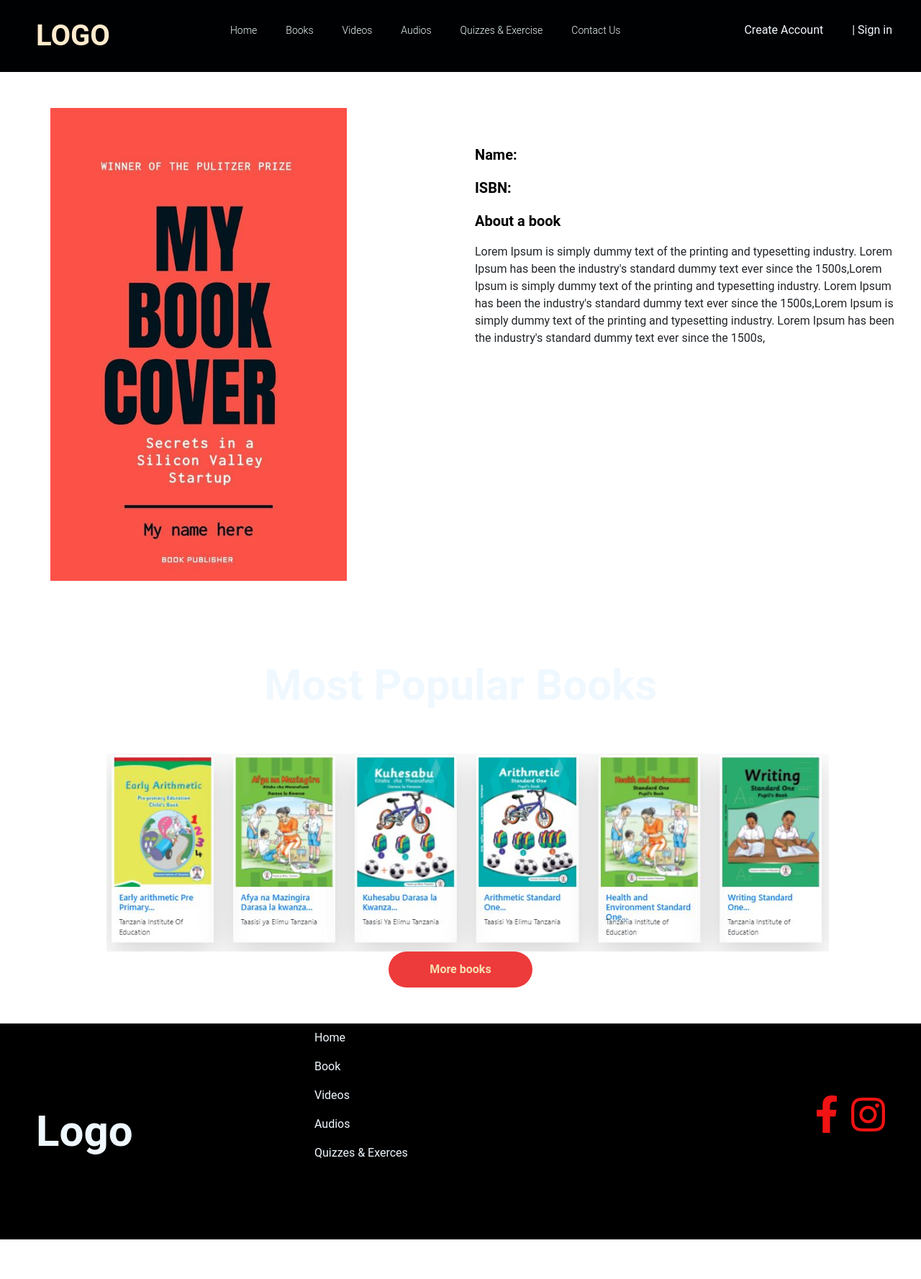
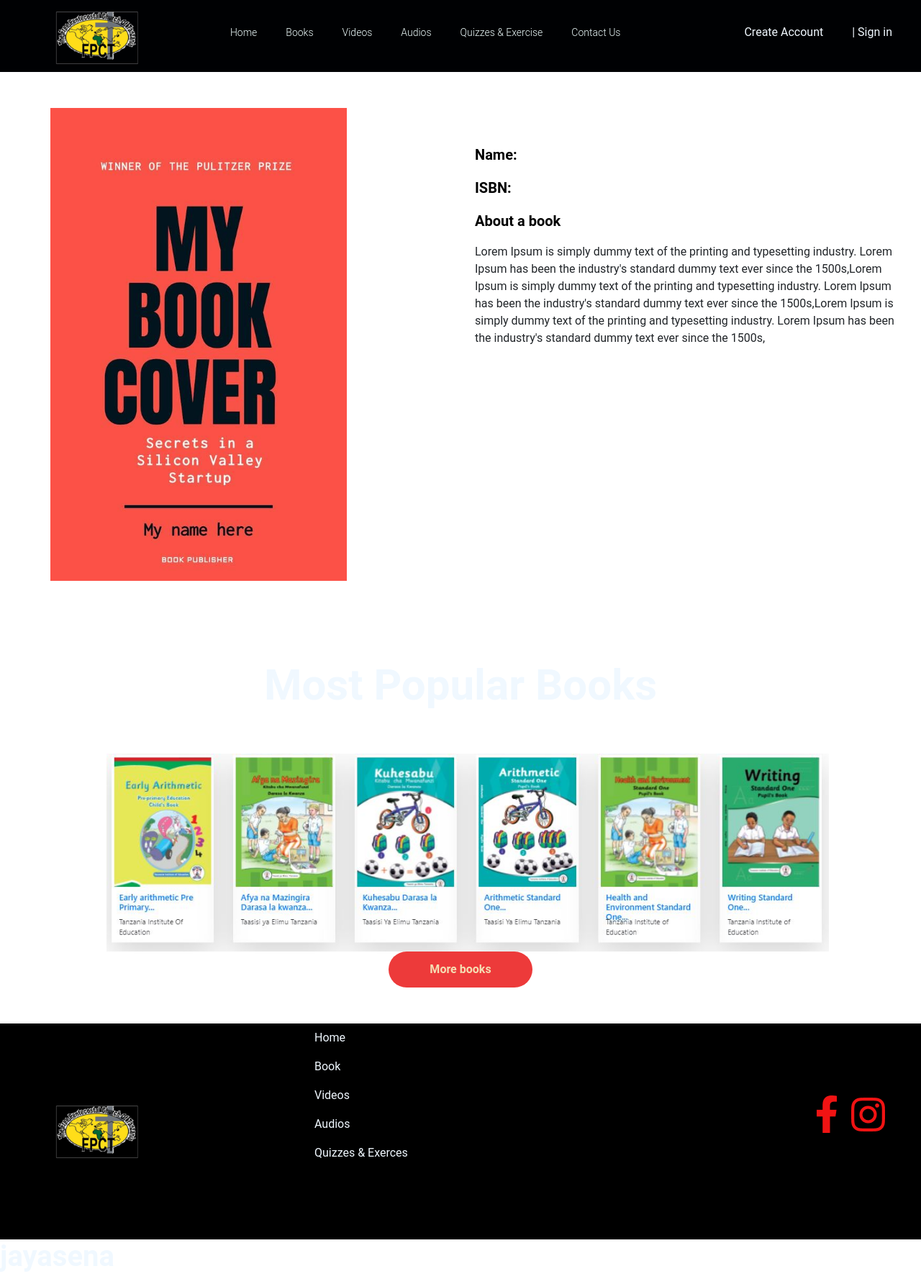
Before and after one commit to jsdesignclub/library-management-system, a React (Create React App) app in the folder my-app/: page /view in a window 1280 px wide. Shown: the whole page at 72% size. Before the commit the page ends 1722 px from the top, so only its background shows below. Built offline with nearby package versions, Linux system fonts and the light colour scheme.

Commit message:
new commit

```diff
--- a/my-app/package.json
+++ b/my-app/package.json
@@ -1,7 +1,7 @@
 {
   "name": "my-app",
   "version": "0.1.0",
-  "homepage": "https://jsdesignclub.github.io",
+  "homepage": "https://jsdesignclub.github.io/library-management-system",
   "private": true,
   "dependencies": {
     "@emotion/react": "^11.10.6",
@@ -13,6 +13,7 @@
     "bootstrap": "^5.2.3",
     "react": "^18.2.0",
     "react-dom": "^18.2.0",
+    "react-responsive": "^9.0.2",
     "react-router-dom": "^6.9.0",
     "react-scripts": "5.0.1",
     "web-vitals": "^2.1.4"
--- a/my-app/src/App.js
+++ b/my-app/src/App.js
@@ -35,7 +35,7 @@ function App() {
       </Routes>
 
       <Footer/>
-
+      <h1>jayasena</h1>
     </Router>
 
 
--- a/my-app/src/component/footer.js
+++ b/my-app/src/component/footer.js
@@ -2,11 +2,12 @@ import React from 'react'
 import fb from "../image/facebook.png"
 import Ins from "../image/instro.png"
 import "../style/footer.css"
+import logo from '../image/logo.png'
 function Footer() {
   return (
     <div className='footer'>
 
-        <div className='logo'><span>Logo</span></div>
+        <div className='logo'><img src={logo} /> </div>
         <div className='submenu'>
                 <ul>
                     <li>Home</li>
--- a/my-app/src/component/herro.js
+++ b/my-app/src/component/herro.js
@@ -1,7 +1,10 @@
 import React from 'react'
+import { useMediaQuery } from 'react-responsive'
+function Herro() {
 
-function Herro() {
+
   return (
+
 
     <div className="herro">
       <h1>Tanzania institute <br></br> of education</h1>
--- a/my-app/src/component/navbar.js
+++ b/my-app/src/component/navbar.js
@@ -6,12 +6,13 @@ import {
     Routes
   } from "react-router-dom";
 import "../style/Navbar.css";
+import logo from '../image/logo.png'
   function Navbar(){
 
     return(
 
         <div className="navbar text-3xl text-red-600 background-color: rgb(100 116 139)">
-          <div className="logo">LOGO</div>
+          <div className="logo"><img src={logo} /></div>
         <ul>
               <li><Link to={'/'}><div className="texts">Home</div></Link></li>
               <li><Link to={'/Book'}><div className="texts">Books</div> </Link></li>
--- a/my-app/src/style/Navbar.css
+++ b/my-app/src/style/Navbar.css
@@ -51,6 +51,10 @@ body{
 .log{
     color: aliceblue;
     margin-left: 100px;
+    height: 50px;
+}
+.logo img{
+    width: 150px;
 }
 .log li{
     margin-right: 10px;
```
Also changed, not shown: my-app/src/image/logo.png (added), 1 other file (tests, documents, lock files or other folders).
